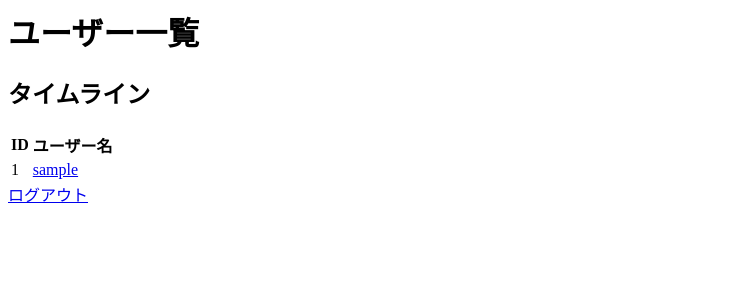
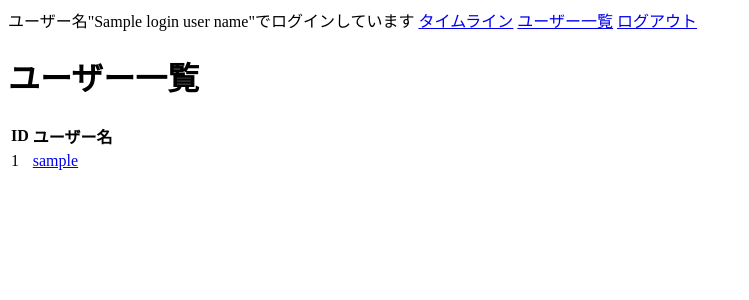
Before and after one commit to dharada1/p-chat-api, a Django app: template pakutter/templates/users.html in a window 1280 px wide. Shown: the top 300 px of the page, without its empty margins (0-749 px from the left). Run offline with Django 3.2, Linux system fonts and the light colour scheme; tables that the repository leaves empty hold one stand-in row (values such as "Sample post"); the template is opened without the code that fills it: values that come from a table or form of the project are taken from there, most other values are stand-ins (such as "Sample title", 1, 10 or a date in 2020).

Commit message:
ナビゲーションを分離してテンプレ利用

```diff
--- /dev/null
+++ b/pakutter/templates/base.html
@@ -0,0 +1,17 @@
+<!DOCTYPE html>
+<html lang="ja">
+<head>
+    <title>パクッター</title>
+</head>
+<body>
+    <div id="nav">
+      ユーザー名"{{ login_user_name }}"でログインしています
+      <a href="/pakutter/">タイムライン</a>
+      <a href="/pakutter/users/">ユーザー一覧</a>
+      <a href="/accounts/logout/">ログアウト</a>
+    </div>
+    <div id="content">
+        {% block content %}{% endblock %}
+    </div>
+</body>
+</html>
--- a/pakutter/templates/user.html
+++ b/pakutter/templates/user.html
@@ -1,3 +1,6 @@
+{% extends 'base.html' %}
+
+{% block content %}
   <h1>{{ user_name }}</h1>
 
   <a href="">フォローする</a>
@@ -22,3 +25,4 @@
   {% else %}
     <p>ツイートなし</p>
   {% endif %}
+{%endblock%}
--- a/pakutter/templates/users.html
+++ b/pakutter/templates/users.html
@@ -1,6 +1,7 @@
+{% extends 'base.html' %}
+
+{% block content %}
   <h1>ユーザー一覧</h1>
-
-<h2>タイムライン</h2>
   {% if user_list %}
     <table class="users">
       <thead>
@@ -20,5 +21,4 @@
   {% else %}
     <p>ユーザーが１人も居ません</p>
   {% endif %}
-
-<a href="/accounts/logout/">ログアウト</a>
+{%endblock%}
--- a/pakutter/views.py
+++ b/pakutter/views.py
@@ -18,7 +18,7 @@ def index(request):
     # TODO Tweetを取ってくるルール 自分の+フォロー中の
     template = loader.get_template('index.html')
     context = {
-        'user_name' : request.user.username,
+        'login_user_name' : request.user.username,
         'tweet_list': tweet_list,
     }
     return HttpResponse(template.render(context, request))
@@ -30,6 +30,7 @@ def user(request, user_id):
     tweet_list = Tweet.objects.filter(user_id=user_id).order_by('created_at').reverse()
     template = loader.get_template('user.html')
     context = {
+        'login_user_name' : request.user.username,
         'user_name' : user.username,
         'tweet_list': tweet_list,
     }
@@ -41,6 +42,7 @@ def users(request):
     user_list = User.objects.order_by('id')
     template = loader.get_template('users.html')
     context = {
+        'login_user_name' : request.user.username,
         'user_list' : user_list,
     }
     return HttpResponse(template.render(context, request))
```
Also changed, not shown: pakutter/templates/index.html (+3 -6 lines). Lines whose indentation alone changed are shown as unchanged.
